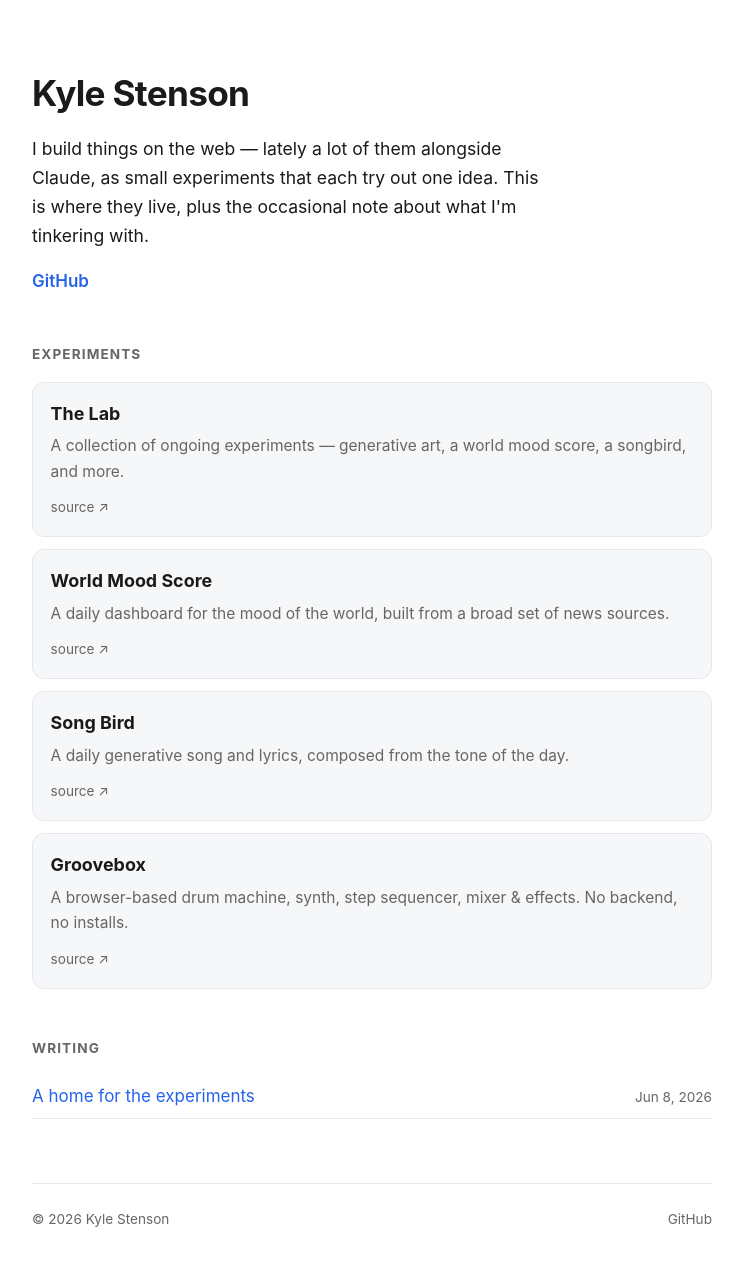
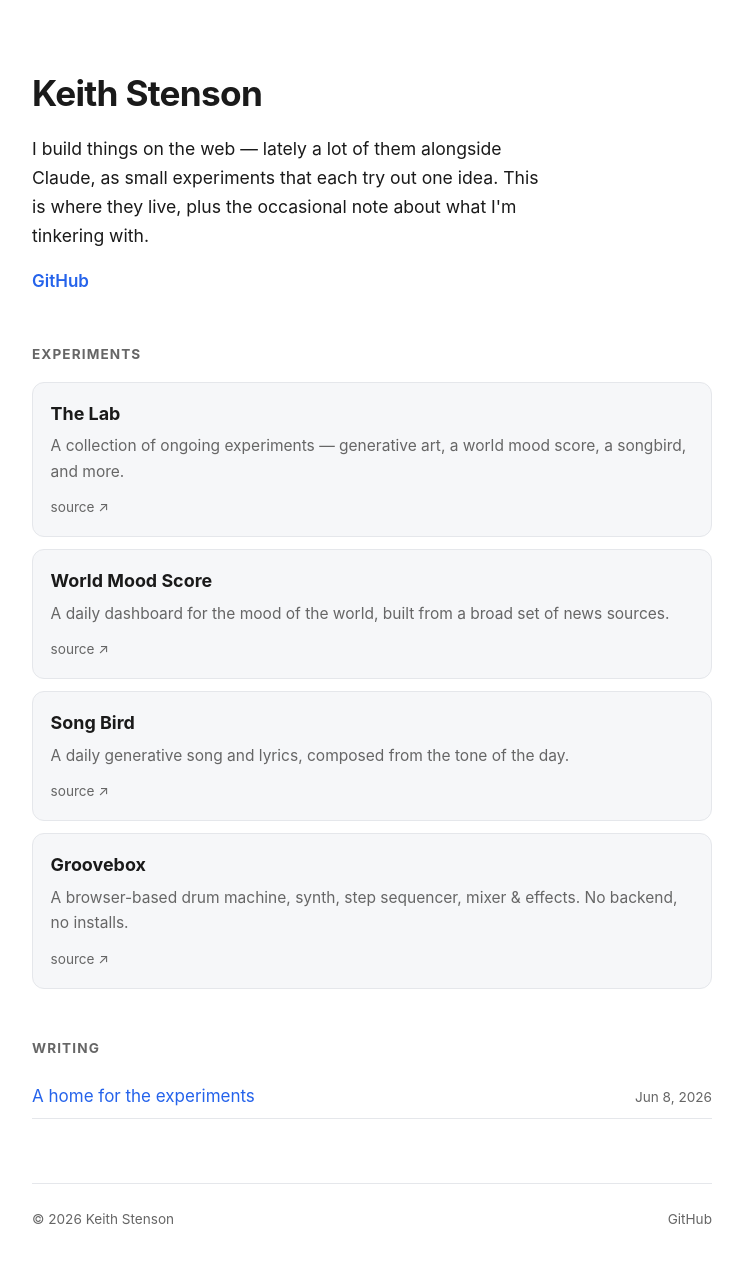
Before and after one commit to kstenson/kstenson.github.io, a Jekyll site: the page built from index.html, in a window 1280 px wide. Shown: the whole page, without its empty margins (268-1011 px from the left). Built offline with Jekyll 4.4.1, drawn with Linux system fonts in a browser that asks for light colours.

Commit message:
Fix name: Keith Stenson

```diff
--- a/_config.yml
+++ b/_config.yml
@@ -1,7 +1,7 @@
-title: Kyle Stenson
+title: Keith Stenson
 description: >-
   Home base for things I build — a lot of them with Claude.
-author: Kyle Stenson
+author: Keith Stenson
 # url becomes https://stenson.dev once the custom domain is attached;
 # until then the site serves at https://kstenson.github.io/
 url: "https://kstenson.github.io"
```
